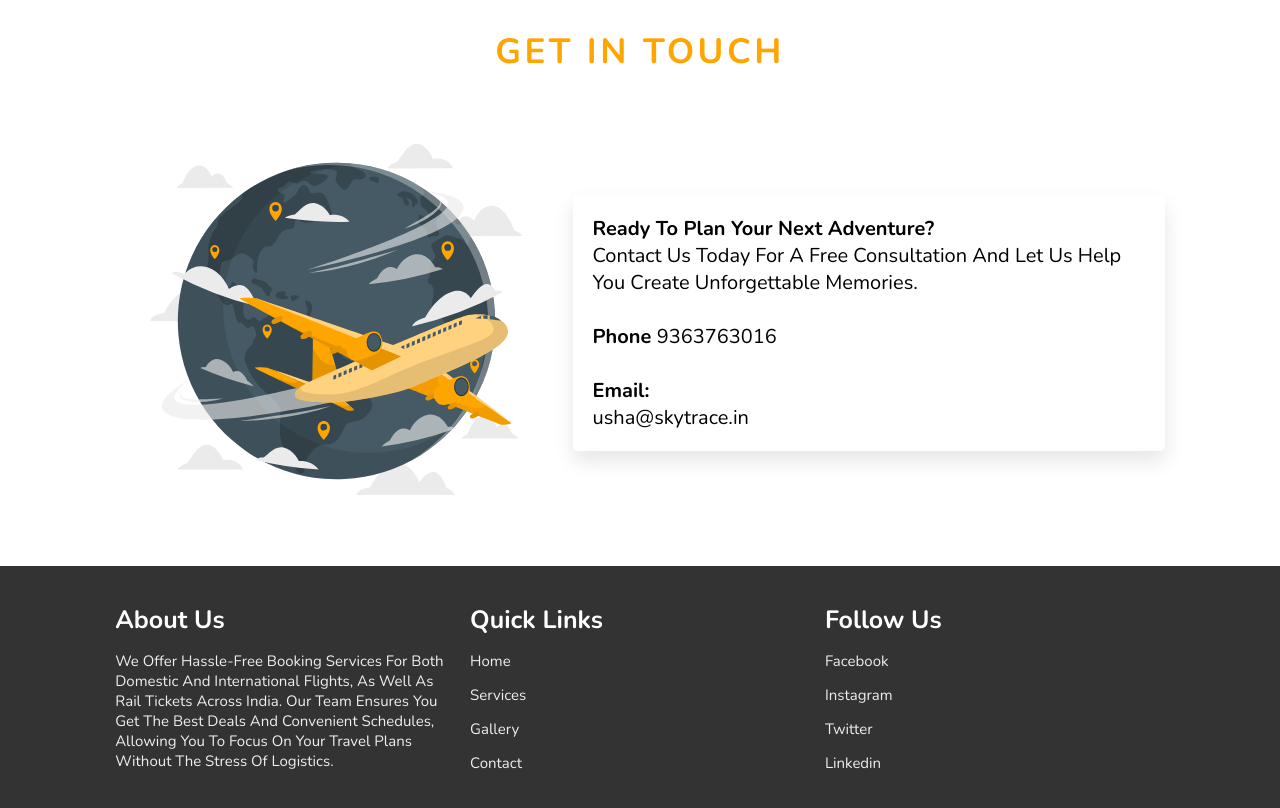
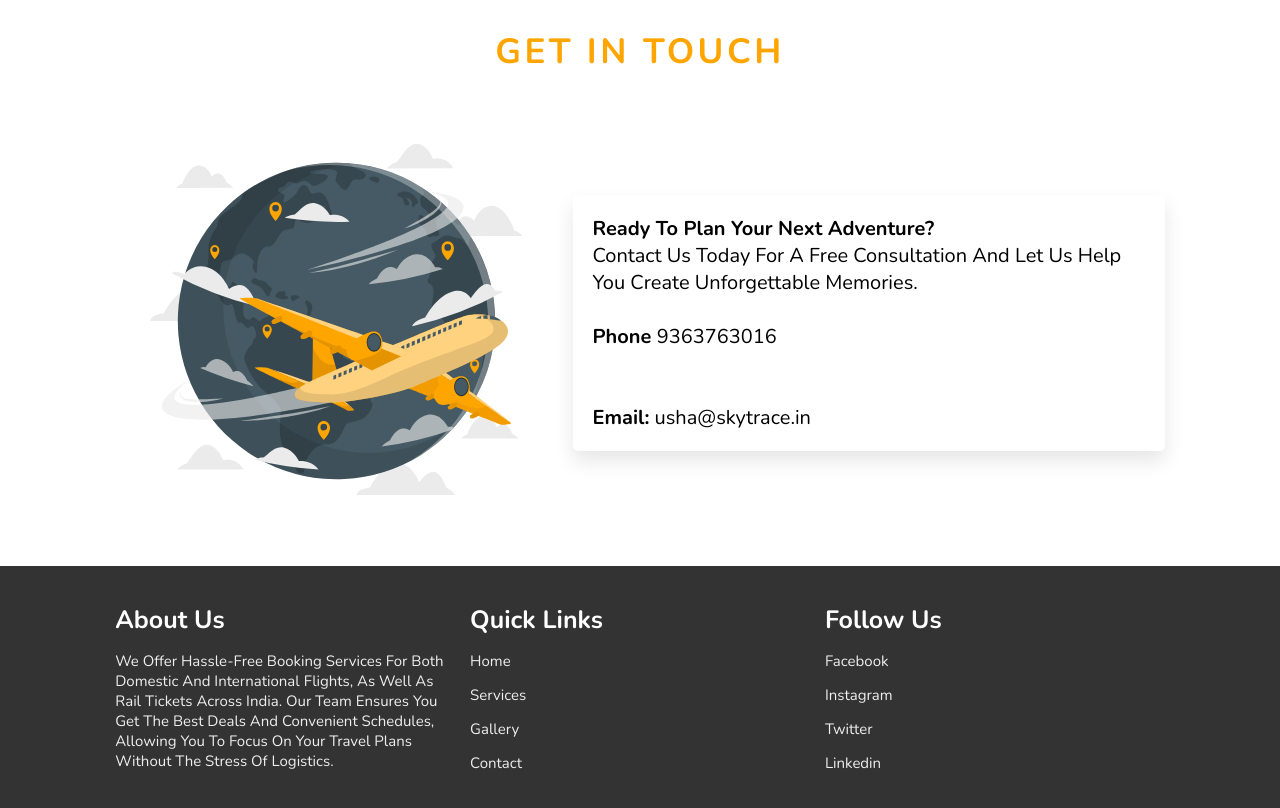
Before and after one commit to SkyTrace1/SkyTrace1.github.io, a plain HTML site: page index.html in a window 1280 px wide. Shown: the part 3386-4194 px from the top of the page. Drawn offline with nearby package versions, Linux system fonts and the light colour scheme.

Commit message:
Update index.html

```diff
--- a/index.html
+++ b/index.html
@@ -346,8 +346,8 @@ review section ends -->
     <form action="" style="font-size: 20px;">
     <strong>Ready to plan your next adventure? </strong><br>Contact us today for a free consultation and let us help you create unforgettable memories.
 <br><br> <strong>Phone </strong> 9363763016
-
-<br><br><strong> Email:</strong>  <div style="text-transform: lowercase;">usha@skytrace.in
+    <div style="text-transform: none;">
+<br><br><strong> Email:</strong>  usha@skytrace.in
       </div>
 
     </form>
```
